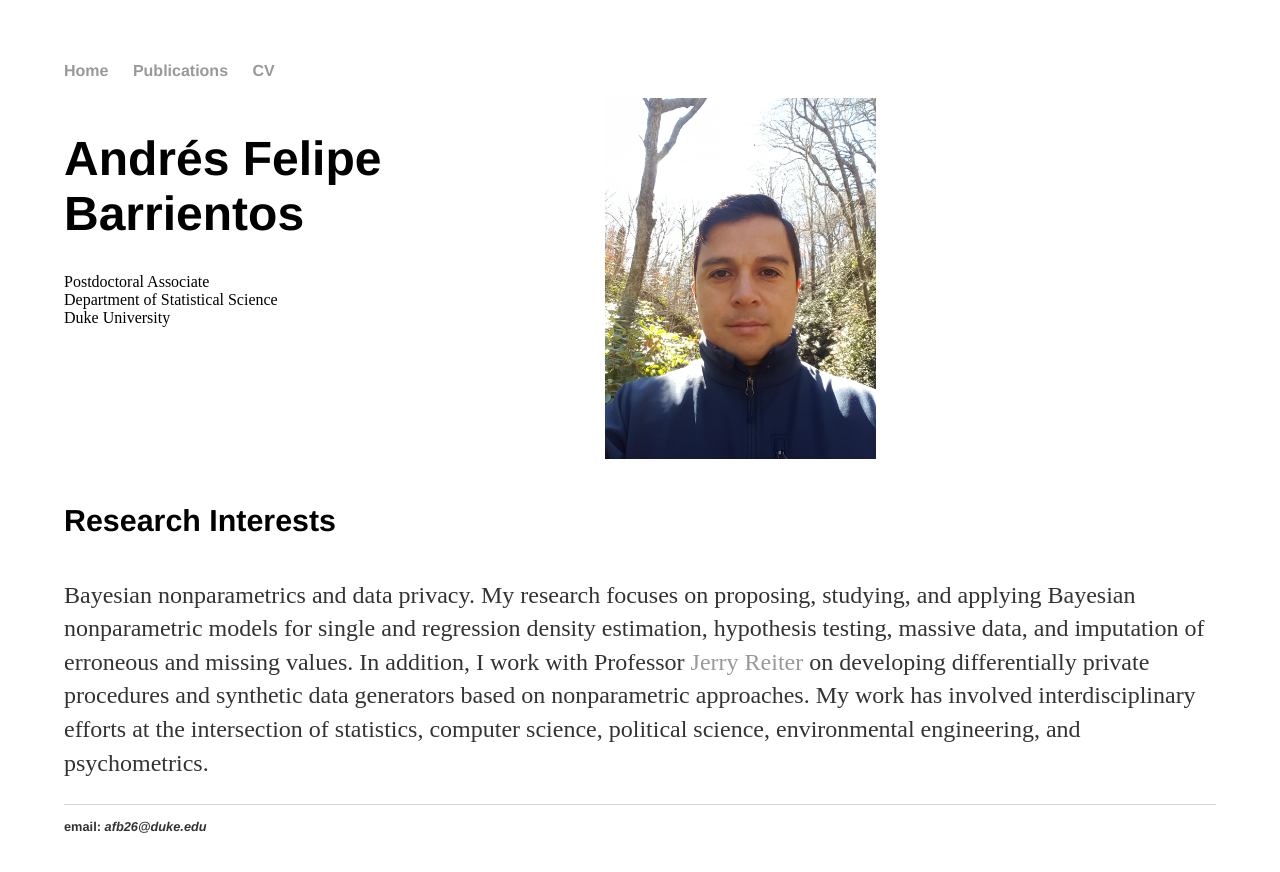
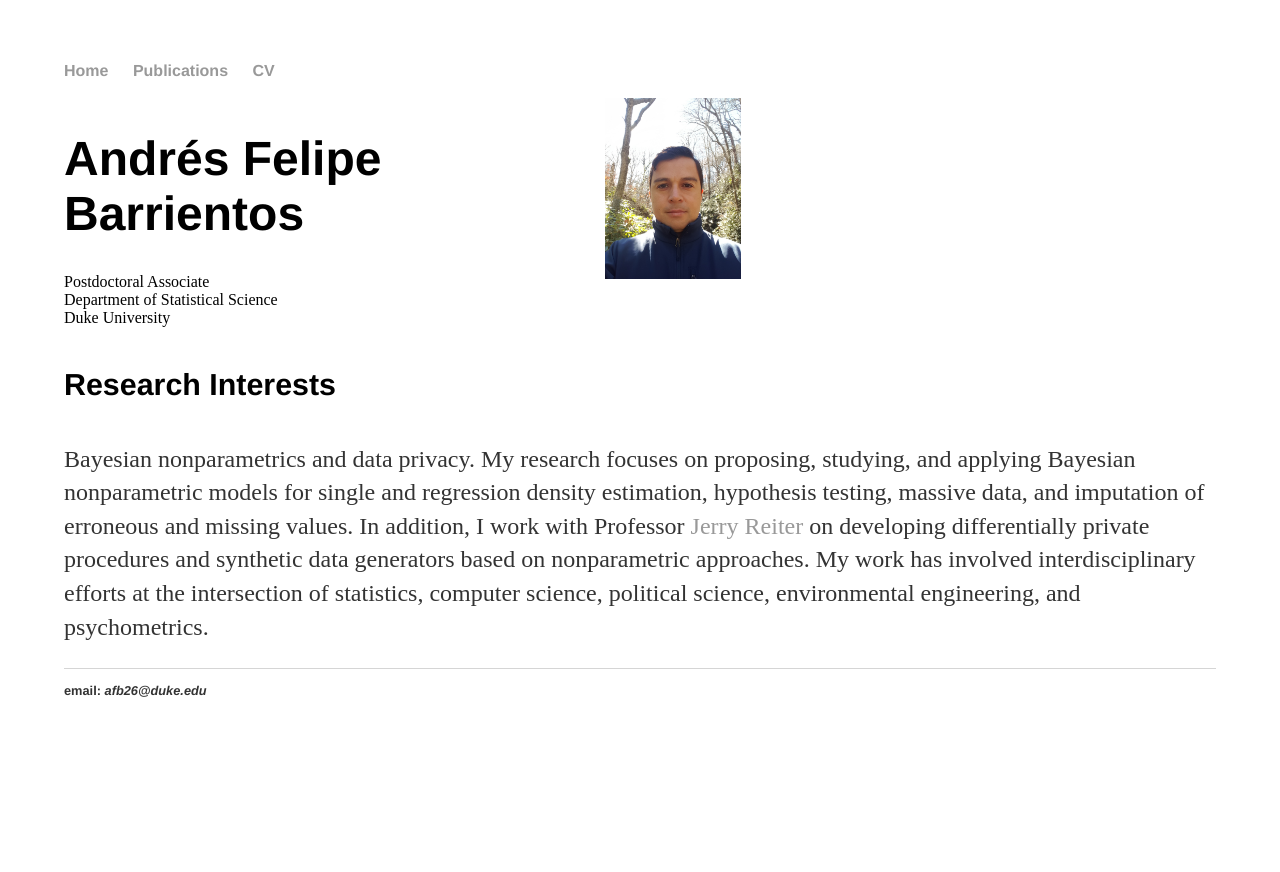
Before and after one commit to anfebar/anfebar.github.io, a Jekyll site: the page built from index.html, in a window 1280 px wide. Shown: the top 872 px of the page. Built offline with Jekyll 4.4.1, drawn with Linux system fonts in a browser that asks for light colours.

Commit message:
Update index.html

```diff
--- a/index.html
+++ b/index.html
@@ -11,7 +11,7 @@ title: Andres F. Barrientos
 			Duke University<br>
   </div>
   <div class="column">
-    <img src="Barrientos.jpg" alt="" style="width:50%">
+    <img src="Barrientos.jpg" alt="" style="width:25%">
   </div>
 </div>
 
```
